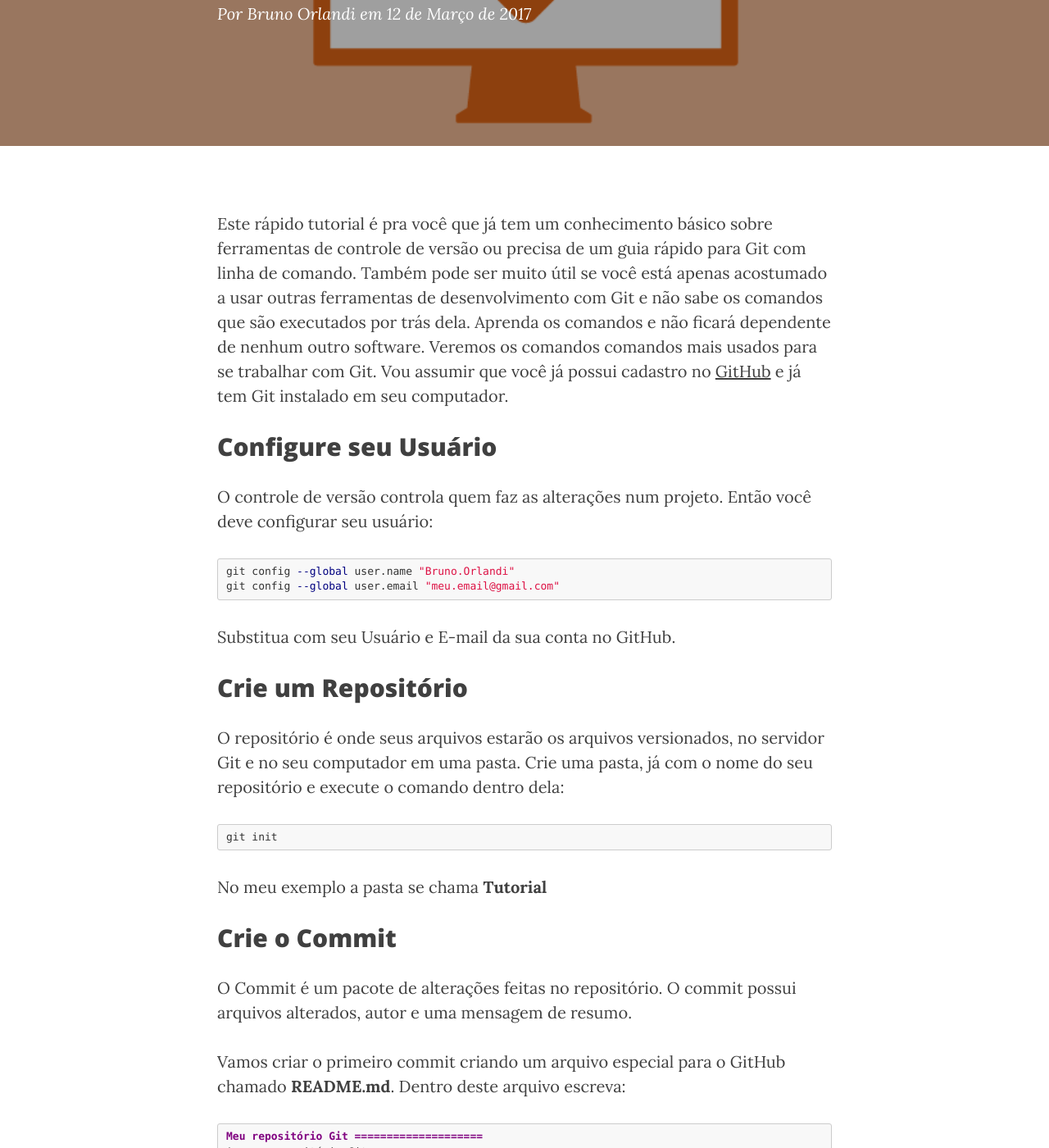
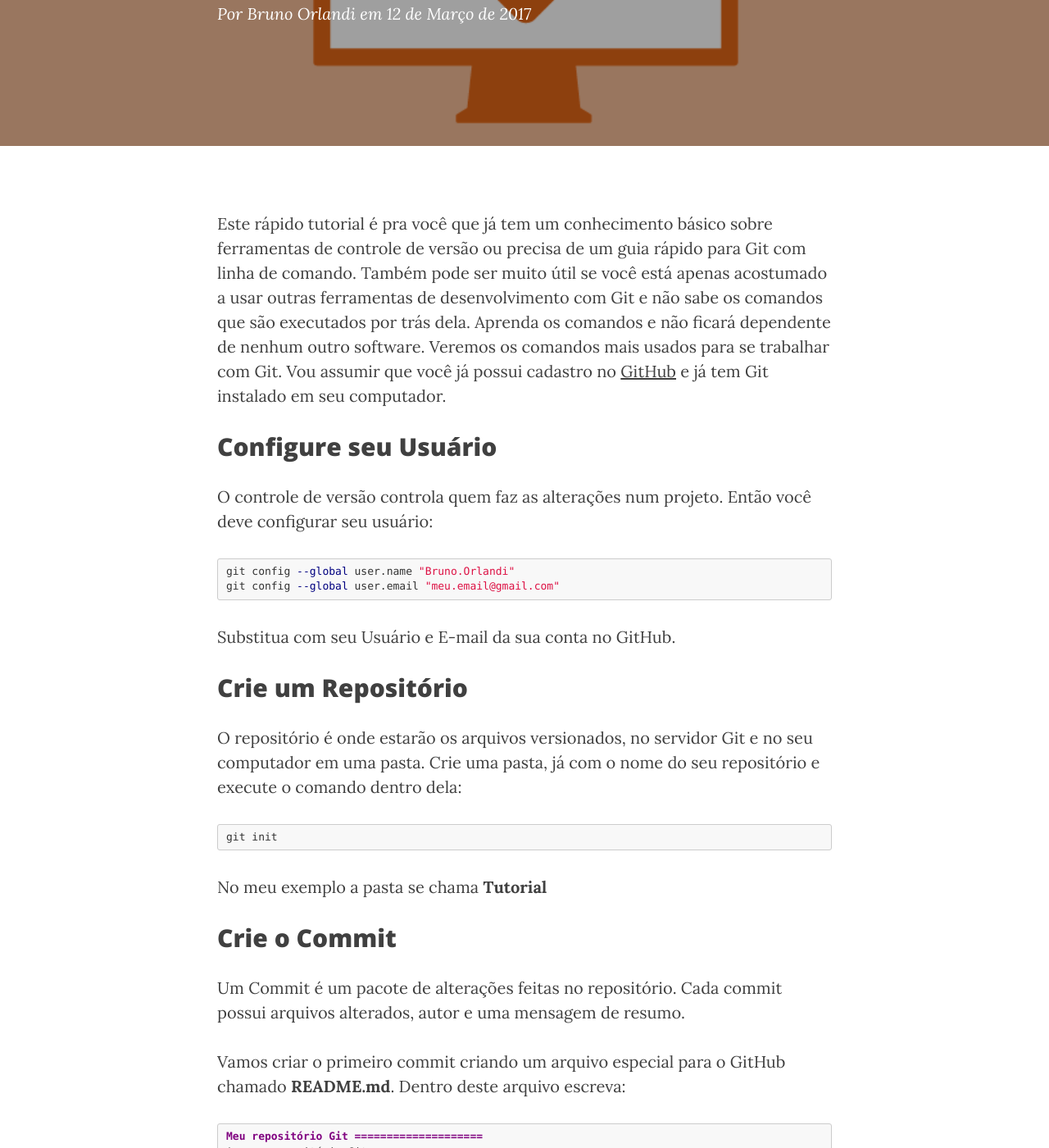
Before and after one commit to BrOrlandi/brorlandi.github.io, a Jekyll site: the page built from _posts/2017-03-12-Git primeiros passos.md, in a window 1280 px wide and 1400 px high, scrolled down 298 px. Shown: the whole window at 82% size. Built offline with Jekyll 4.4.1, drawn with Linux system fonts in a browser that asks for light colours; nearby versions of some CDN libraries; comment, search, counter and statistics services are not loaded; some of the changed text lies outside the part shown.

Commit message:
Minor fixes and text improved

````diff
--- a/_posts/2017-03-12-Git primeiros passos.md
+++ b/_posts/2017-03-12-Git primeiros passos.md
@@ -13,7 +13,7 @@ permalink: :year/:month/:day/:title/
 
 Este rápido tutorial é pra você que já tem um conhecimento básico sobre ferramentas de controle de versão ou precisa de um guia rápido para Git com linha de comando.
 Também pode ser muito útil se você está apenas acostumado a usar outras ferramentas de desenvolvimento com Git e não sabe os comandos que são executados por trás dela. Aprenda os comandos e não ficará dependente de nenhum outro software.
-Veremos os comandos comandos mais usados para se trabalhar com Git. Vou assumir que você já possui cadastro no [GitHub](https://github.com/) e já tem Git instalado em seu computador.
+Veremos os comandos mais usados para se trabalhar com Git. Vou assumir que você já possui cadastro no [GitHub](https://github.com/) e já tem Git instalado em seu computador.
 
 ## Configure seu Usuário
 
@@ -28,7 +28,7 @@ Substitua com seu Usuário e E-mail da sua conta no GitHub.
 
 ## Crie um Repositório
 
-O repositório é onde seus arquivos estarão os arquivos versionados, no servidor Git e no seu computador em uma pasta.
+O repositório é onde estarão os arquivos versionados, no servidor Git e no seu computador em uma pasta.
 Crie uma pasta, já com o nome do seu repositório e execute o comando dentro dela:
 
 ```sh
@@ -38,7 +38,7 @@ No meu exemplo a pasta se chama **Tutorial**
 
 ## Crie o Commit
 
-O Commit é um pacote de alterações feitas no repositório. O commit possui arquivos alterados, autor e uma mensagem de resumo.
+Um Commit é um pacote de alterações feitas no repositório. Cada commit possui arquivos alterados, autor e uma mensagem de resumo.
 
 Vamos criar o primeiro commit criando um arquivo especial para o GitHub chamado **README.md**. Dentro deste arquivo escreva:
 
````
Also changed, not shown: other parts of _posts/2017-03-12-Git primeiros passos.md (+2 -2 lines).
